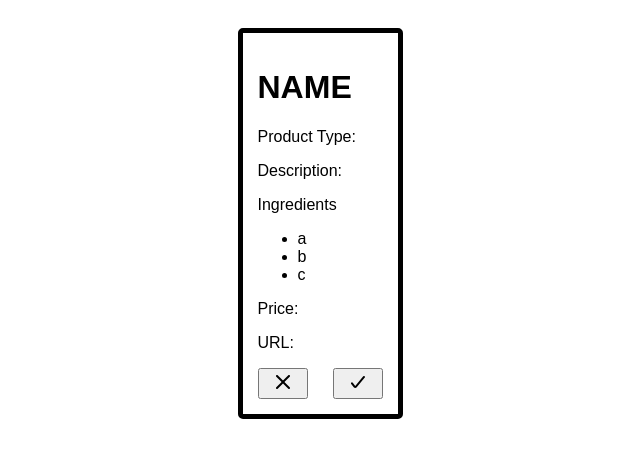
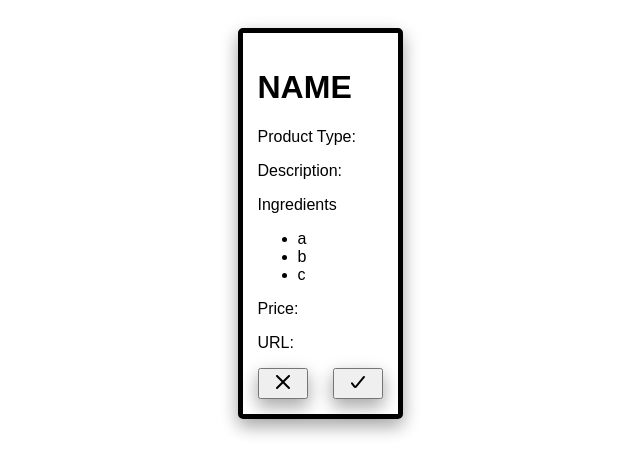
Before and after one commit to h-charles/ECCS-3421-Rating-Website, a Flask app: page / in a window 1280 px wide. Shown: the top 474 px of the page, without its empty margins (320-960 px from the left). Run offline with Flask 3, Linux system fonts and the light colour scheme.

Commit message:
Update styles.css

```diff
--- a/static/styles.css
+++ b/static/styles.css
@@ -17,8 +17,17 @@
     background-color: red;
 }
 
+#accept-button{
+    box-shadow: 0 8px 16px 0 rgba(0,0,0,0.2), 0 6px 20px 0 rgba(0,0,0,0.19);
+}
+
+#reject-button{
+    box-shadow: 0 8px 16px 0 rgba(0,0,0,0.2), 0 6px 20px 0 rgba(0,0,0,0.19);
+}
+
+
 body {
-    font-family: Arial, sans-serif;
+    font-family: Arial, sans-serif, B;
     display: flex;
     flex-direction: column;
     align-items: center;
@@ -31,6 +40,7 @@ body {
     padding: 15px;
     border: 5px solid var(--text);
     border-radius: 5px;
+    box-shadow: 0 8px 16px 0 rgba(0,0,0,0.2), 0 6px 20px 0 rgba(0,0,0,0.19);
 }
 
 p {
```
